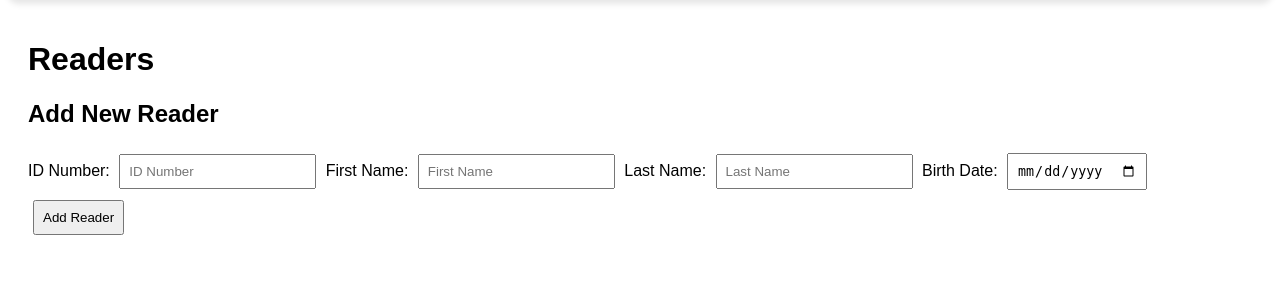
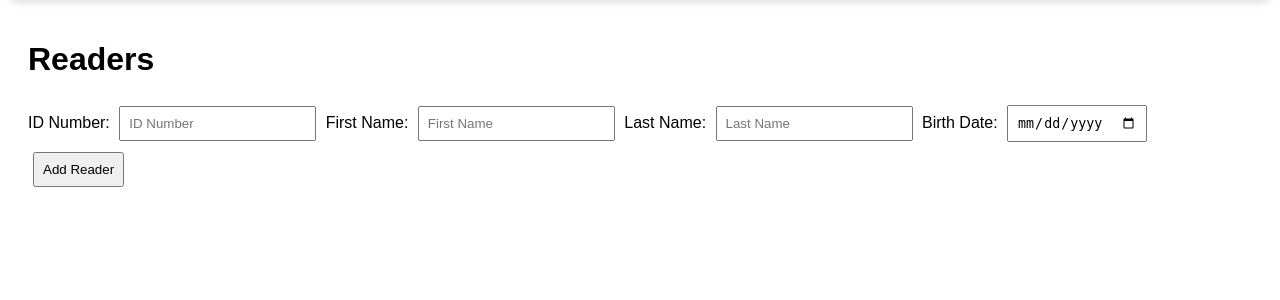
Before and after one commit to emax-77/Library_Management, a Flask app: page /readers in a window 1280 px wide. Shown: the part 68-368 px from the top of the page. Run offline with Flask 3, Linux system fonts and the light colour scheme; data that the repository does not hold is empty.

Commit message:
layout update on readers.html

```diff
--- a/templates/readers.html
+++ b/templates/readers.html
@@ -12,7 +12,6 @@
 </ul>
 
 <!-- Add New Reader -->
-<h2>Add New Reader</h2>
 <form method="POST" action="{{ url_for('readers_manage') }}">
     <label for="id_number">ID Number:</label>
     <input type="text" id="id_number" name="id_number" placeholder="ID Number" required>
```
